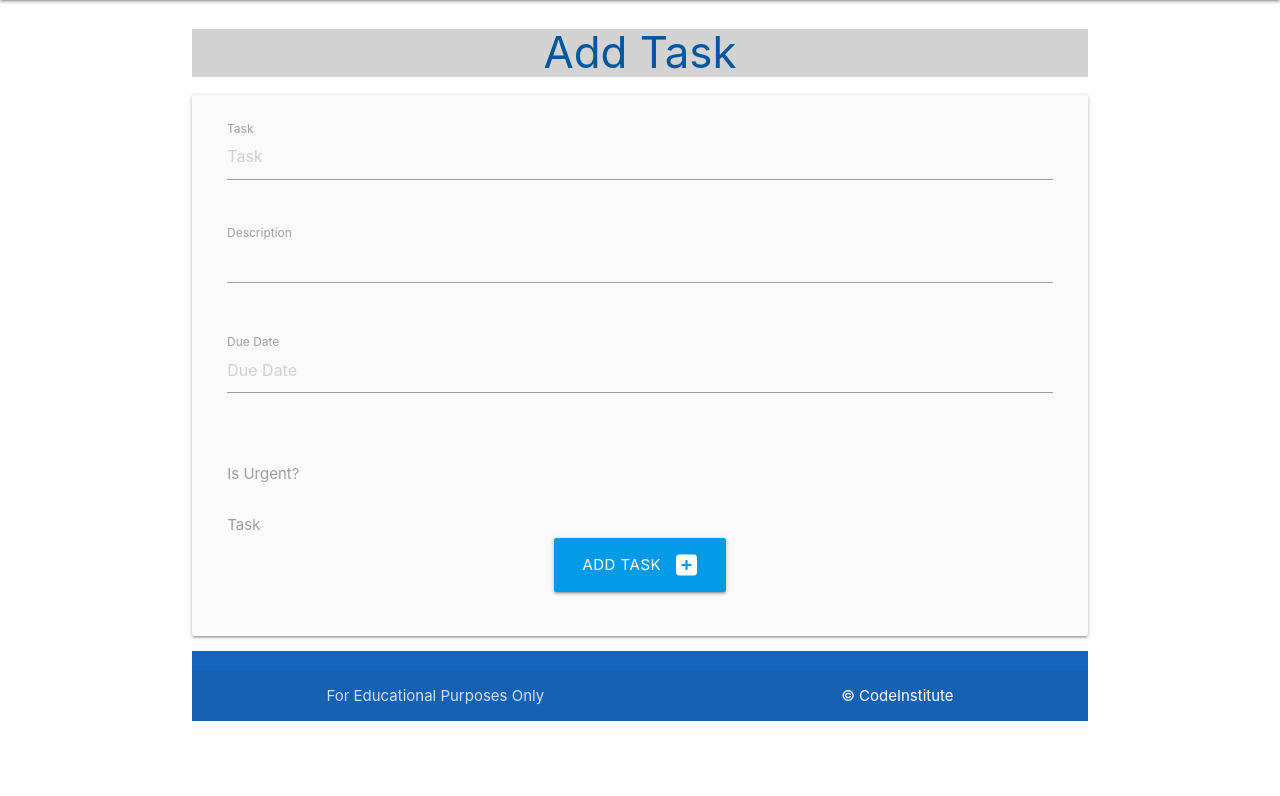
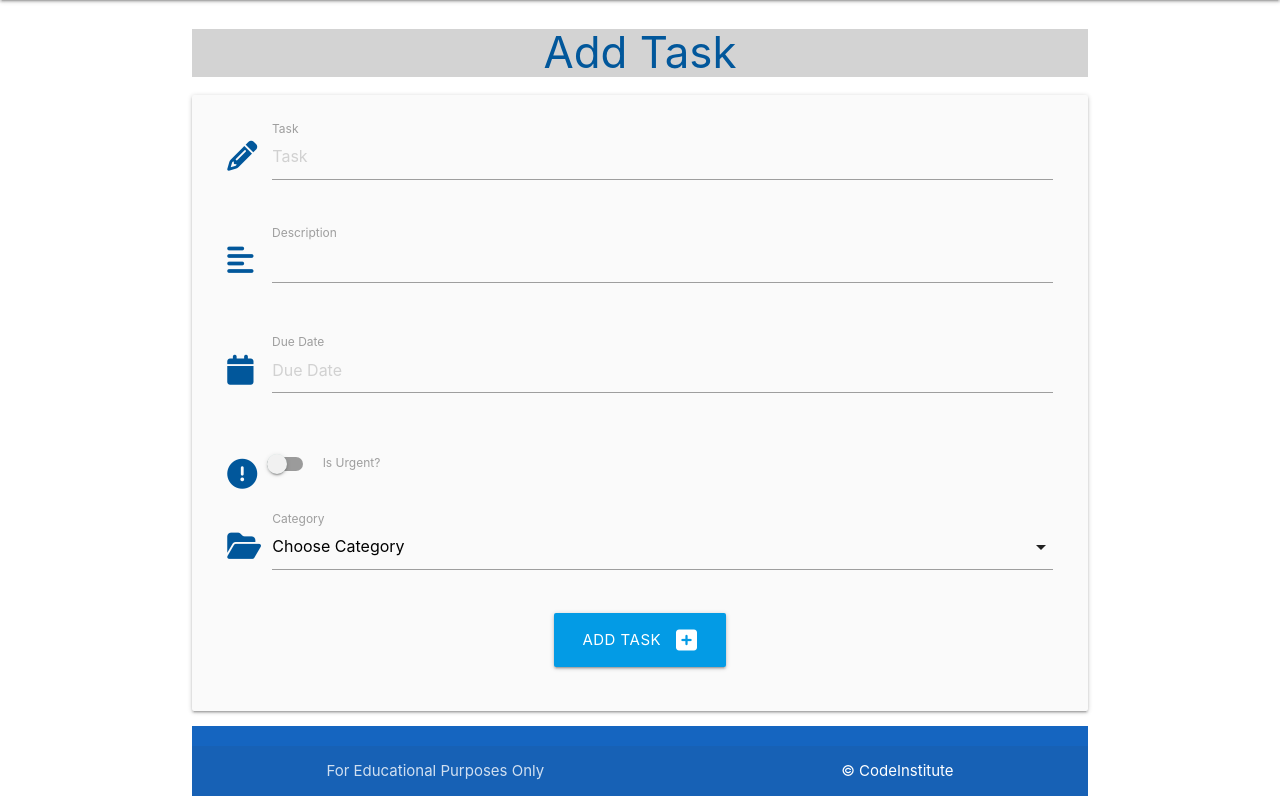
Before and after one commit to RobWar-code/task-scheduler, a Flask app: page /add_task in a window 1280 px wide. Shown: the part 64-860 px from the top of the page. Before the commit the page ends 785 px from the top, so only its background shows below. Run offline with Flask 2, Linux system fonts and the light colour scheme; data that the repository does not hold is empty; some libraries are stand-ins or nearby versions.

Commit message:
Complete add task

```diff
--- a/taskmanager/static/css/style.css
+++ b/taskmanager/static/css/style.css
@@ -11,3 +11,7 @@ main {
 .headtext {
     background: lightgrey;
 }
+
+#is_urgent_switch {
+    margin-left: 40px;
+}
--- a/taskmanager/static/js/script.js
+++ b/taskmanager/static/js/script.js
@@ -8,4 +8,7 @@ document.addEventListener('DOMContentLoaded', function() {
         i18n: {done: "Select"}
     });
 
+    var selection = document.querySelectorAll('select');
+    M.FormSelect.init(selection);
+
 });
--- a/taskmanager/templates/add_task.html
+++ b/taskmanager/templates/add_task.html
@@ -6,7 +6,7 @@
             <!-- Task Name -->
             <div class="row">
                 <div class="input-field col s12">
-                    <i fas fa-pencil-alt prefix light-blue-text text-darken-4></i>
+                    <i class="fas fa-pencil-alt prefix light-blue-text text-darken-4"></i>
                     <input placeholder="Task" id="task_name" name="task_name" type="text" class="validate" minlength="3" maxlength="50" required>
                     <label for="task_name">Task</label>
                 </div>
@@ -14,9 +14,9 @@
             <!-- Task Description -->
             <div class="row">
                 <div class="input-field col s12">
-                    <i fas fa-align-left prefix light-blue-text text-darken-4></i>
-                    <textarea placeholder="Description" id="task_description" name="task_description" minlength="200"
-                        class="materialize-textarea validate" required>
+                    <i class="fas fa-align-left prefix light-blue-text text-darken-4"></i>
+                    <textarea placeholder="Description" id="task_description" name="task_description" maxlength="200"
+                        minlength="50" class="materialize-textarea validate" required>
                     </textarea>
                     <label for="task_description">Description</label>
                 </div>
@@ -24,7 +24,7 @@
             <!-- Due Date -->
             <div class="row">
                 <div class="input-field col s12">
-                    <i fas fa-calendar prefix light-blue-text text-darken-4></i>
+                    <i class="fas fa-calendar prefix light-blue-text text-darken-4"></i>
                     <input placeholder="Due Date" id="due_date" name="due_date" type="text"
                         class="datepicker validate" minlength="3" maxlength="50" required>
                     <label for="due_date">Due Date</label>
@@ -33,22 +33,27 @@
             <!-- Is Urgent -->
             <div class="row">
                 <div class="input-field col s12">
-                    <label for="is_urgent">
-                        <i fas fa-exclamation-circle prefix light-blue-text text-darken-4></i>
-                        <input id="is_urgent" name="is_urgent" type="checkbox">
-                        <span class="lever"></span>
-                        Is Urgent?
-                    </label>
+                    <div class="switch">
+                        <label for="is_urgent">
+                            <i class="fas fa-exclamation-circle prefix light-blue-text text-darken-4" id="is_urgent_icon"></i>
+                            <input id="is_urgent" name="is_urgent" type="checkbox">
+                            <span class="lever" id="is_urgent_switch"></span>
+                            Is Urgent?
+                        </label>
+                    </div>
                 </div>
             </div>
             <!-- Category Id -->
             <div class="row">
                 <div class="input-field col s12">
-                    <i fas fa-folder-open prefix light-blue-text text-darken-4></i>
+                    <i class="fas fa-folder-open prefix light-blue-text text-darken-4"></i>
                     <select id="category_id" name="category_id" class="validate" required>
                         <option value="" disabled selected>Choose Category</option>
+                        {% for category in categories %}
+                            <option value="{{ category.id }}">{{ category.category_name }}</option>
+                        {% endfor %}
                     </select>
-                    <label for="task_name">Task</label>
+                    <label for="category_id">Category</label>
                 </div>
             </div>
 
```
